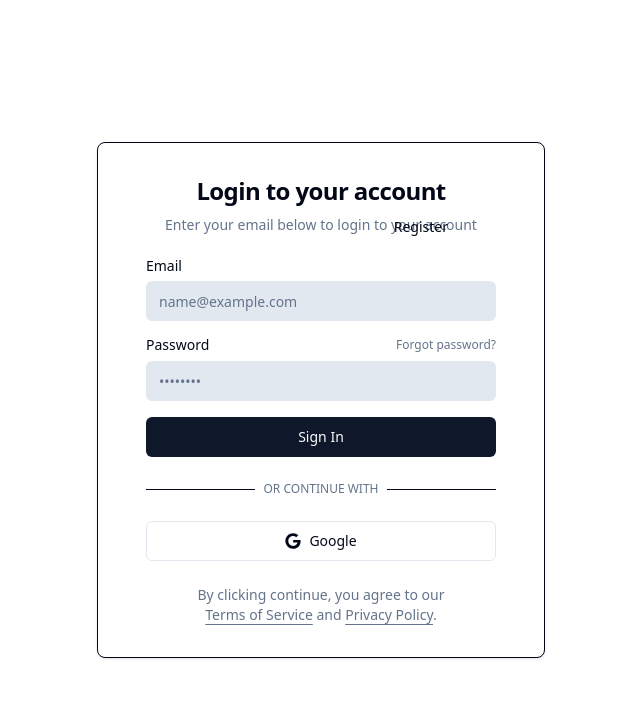
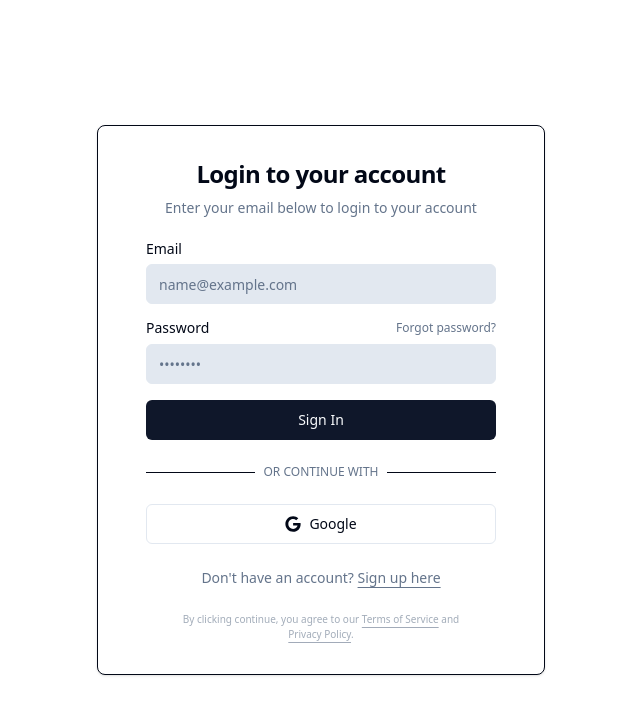
Before and after one commit to cr4zyCute/Custom_LoginPage, a Next.js app in the folder variant-1-nextjs-prisma-postgres/: page /login in a window 1280 px wide. Shown: the top 714 px of the page, without its empty margins (319-959 px from the left). Built offline with nearby package versions, Linux system fonts and the light colour scheme; no server answers; the database is empty.

Commit message:
updated the images in the theme side

```diff
--- a/variant-1-nextjs-prisma-postgres/src/actions/theme-actions.ts
+++ b/variant-1-nextjs-prisma-postgres/src/actions/theme-actions.ts
@@ -43,6 +43,14 @@ export async function updateThemeBackground(themeId: string, backgroundUrl: stri
     }
 
     config.assets.backgroundImage = backgroundUrl;
+    // Also update sidebar image to match, so the theme looks consistent
+    config.assets.sidebarImage = backgroundUrl;
+
+    // If darkAssets exists, update it too to ensure consistency when user explicitly changes background
+    if (config.darkAssets) {
+        config.darkAssets.backgroundImage = backgroundUrl;
+        config.darkAssets.sidebarImage = backgroundUrl;
+    }
 
     await prisma.theme.update({
       where: { id: themeId },
--- a/variant-1-nextjs-prisma-postgres/src/app/admin/themes/theme-card.tsx
+++ b/variant-1-nextjs-prisma-postgres/src/app/admin/themes/theme-card.tsx
@@ -45,7 +45,11 @@ export function ThemeCard({ theme, onSelect }: ThemeCardProps) {
         className="aspect-video w-full relative border-b overflow-hidden"
         style={style}
       >
-        <ThemePreview layout={theme.layout} backgroundImage={assets?.backgroundImage} />
+        <ThemePreview
+          layout={theme.layout}
+          backgroundImage={assets?.backgroundImage}
+          sidebarImage={assets?.sidebarImage}
+        />
       </div>
 
       {/* Info & Action */}
--- a/variant-1-nextjs-prisma-postgres/src/app/admin/themes/themes-grid.tsx
+++ b/variant-1-nextjs-prisma-postgres/src/app/admin/themes/themes-grid.tsx
@@ -5,7 +5,16 @@ import { Theme } from "@prisma/client"
 import { ThemeConfig } from "@/types/theme"
 import { ThemeCard, ThemePreview } from "./theme-card"
 import { Button } from "@/components/ui/button"
-import { X, ChevronLeft, ChevronRight, Image as ImageIcon, Upload, ImagePlus, Loader2 } from "lucide-react"
+import { X, ChevronLeft, ChevronRight, Image as ImageIcon, Upload, ImagePlus, Loader2, Grid2X2 } from "lucide-react"
+
+const SAMPLE_IMAGES = [
+  "https://images.unsplash.com/photo-1603909223429-69bb7101f420?ixlib=rb-4.0.3&auto=format&fit=crop&w=2070&q=80", // Forest (Dark)
+  "https://images.unsplash.com/photo-1518531933037-91b2f5f229cc?auto=format&fit=crop&w=2070&q=80", // Fern (Light)
+  "https://images.unsplash.com/photo-1550684848-fac1c5b4e853?auto=format&fit=crop&w=2070&q=80", // Abstract Green
+  "https://images.unsplash.com/photo-1464822759023-fed622ff2c3b?auto=format&fit=crop&w=2070&q=80", // Mountains
+  "https://images.unsplash.com/photo-1550684847-75bdda21cc95?auto=format&fit=crop&w=2070&q=80", // Geometric
+  "https://images.unsplash.com/photo-1497250681960-ef046c08a56e?auto=format&fit=crop&w=2070&q=80"  // Plant
+]
 import { useFormStatus } from "react-dom"
 import { motion, AnimatePresence, Variants } from "framer-motion"
 import { uploadFile } from "@/actions/upload-actions"
@@ -112,7 +121,7 @@ function ThemeDetailsModal({ theme, onClose, activateAction }: { theme: Theme, o
 
   const slides = [
     { type: 'preview', label: 'Schematic' },
-    { type: 'placeholder', label: 'Mobile' },
+    { type: 'gallery', label: 'Gallery' },
     { type: 'custom', label: 'Background' }
   ]
 
@@ -142,6 +151,13 @@ function ThemeDetailsModal({ theme, onClose, activateAction }: { theme: Theme, o
         console.error("Upload failed:", uploadRes.error)
         // Ideally show a toast here
     }
+    setIsUploading(false)
+  }
+
+  const handleSelectSample = async (url: string) => {
+    setIsUploading(true)
+    await updateThemeBackground(theme.id, url)
+    router.refresh()
     setIsUploading(false)
   }
 
@@ -216,18 +232,44 @@ function ThemeDetailsModal({ theme, onClose, activateAction }: { theme: Theme, o
 
               {currentSlide === 1 && (
                 <motion.div
-                  key="placeholder"
+                  key="gallery"
                   initial={{ opacity: 0 }}
                   animate={{ opacity: 1 }}
                   exit={{ opacity: 0 }}
                   transition={{ duration: 0.2 }}
-                  className="w-full h-full flex flex-col items-center justify-center bg-muted/20"
+                  className="w-full h-full flex flex-col items-center justify-center bg-muted/20 p-6 overflow-y-auto"
                 >
-                  <div className="w-16 h-16 rounded-full bg-muted flex items-center justify-center mb-4">
-                    <ImageIcon className="w-8 h-8 text-muted-foreground" />
+                  <h3 className="text-lg font-semibold mb-4 text-center">Select Background</h3>
+                  <div className="grid grid-cols-2 md:grid-cols-3 gap-4 w-full max-w-lg">
+                    {SAMPLE_IMAGES.map((url, idx) => (
+                      <button
+                        key={idx}
+                        onClick={() => handleSelectSample(url)}
+                        disabled={isUploading}
+                        className={`relative aspect-video rounded-md overflow-hidden border-2 transition-all group ${
+                          assets?.backgroundImage === url
+                            ? "border-primary ring-2 ring-primary ring-offset-2"
+                            : "border-transparent hover:border-primary/50"
+                        }`}
+                      >
+                        <img
+                          src={url}
+                          alt={`Sample ${idx + 1}`}
+                          className="w-full h-full object-cover transition-transform group-hover:scale-110"
+                        />
+                        {isUploading && assets?.backgroundImage === url && (
+                           <div className="absolute inset-0 bg-black/50 flex items-center justify-center">
+                              <Loader2 className="w-6 h-6 animate-spin text-white" />
+                           </div>
+                        )}
+                        {assets?.backgroundImage === url && (
+                          <div className="absolute top-1 right-1 bg-primary text-primary-foreground text-[10px] px-1.5 py-0.5 rounded-full font-bold shadow-sm">
+                            ACTIVE
+                          </div>
+                        )}
+                      </button>
+                    ))}
                   </div>
-                  <p className="text-sm font-medium text-muted-foreground">Mobile Preview</p>
-                  <p className="text-xs text-muted-foreground/60 mt-1">Coming Soon</p>
                 </motion.div>
               )}
 
@@ -312,7 +354,7 @@ function ThemeDetailsModal({ theme, onClose, activateAction }: { theme: Theme, o
                     )}
                     {idx === 1 && (
                         <div className="w-full h-full bg-muted/20 flex items-center justify-center">
-                             <ImageIcon className="w-4 h-4 text-muted-foreground" />
+                             <Grid2X2 className="w-4 h-4 text-muted-foreground" />
                         </div>
                     )}
                     {idx === 2 && (
--- a/variant-1-nextjs-prisma-postgres/src/app/login/page.tsx
+++ b/variant-1-nextjs-prisma-postgres/src/app/login/page.tsx
@@ -15,18 +15,19 @@ export default function LoginPage() {
       title="Login to your account"
       description="Enter your email below to login to your account"
     >
-      <div className="absolute right-4 top-4 md:right-8 md:top-8">
-         <Link
-          href="/register"
-          className="inline-flex items-center justify-center rounded-md text-sm font-medium ring-offset-background transition-colors focus-visible:outline-none focus-visible:ring-2 focus-visible:ring-ring focus-visible:ring-offset-2 disabled:pointer-events-none disabled:opacity-50 hover:bg-accent hover:text-accent-foreground h-10 px-4 py-2"
-        >
-          Register
-        </Link>
-      </div>
-
       <LoginForm />
 
       <p className="px-8 text-center text-sm text-muted-foreground">
+        Don&apos;t have an account?{" "}
+        <Link
+          href="/register"
+          className="underline underline-offset-4 hover:text-primary font-medium"
+        >
+          Sign up here
+        </Link>
+      </p>
+
+      <p className="px-8 text-center text-[10px] text-muted-foreground/60">
         By clicking continue, you agree to our{" "}
         <Link
           href="/terms"
--- a/variant-1-nextjs-prisma-postgres/src/components/auth/auth-layout.tsx
+++ b/variant-1-nextjs-prisma-postgres/src/components/auth/auth-layout.tsx
@@ -14,7 +14,7 @@ interface AuthLayoutProps {
 }
 
 export function AuthLayout({ children, title, description }: AuthLayoutProps) {
-  const { theme } = useTheme()
+  const { theme, isDark } = useTheme()
   const layout = theme?.layout || "Centered"
 
   // Parse theme config
@@ -31,24 +31,29 @@ export function AuthLayout({ children, title, description }: AuthLayoutProps) {
   const isPlantie = theme?.name === "Healthcare Green"
 
   // Custom Background Image
-  const backgroundImage = config?.assets?.backgroundImage
+  const activeAssets = (isDark && config?.darkAssets) ? config.darkAssets : config?.assets
+  const backgroundImage = activeAssets?.backgroundImage
+  const sidebarImage = activeAssets?.sidebarImage
 
   // Common Form Container
   const FormContainer = (
     <div className={cn(
       "flex w-full flex-col justify-center space-y-6 sm:w-[350px] mx-auto relative z-10",
-      isPlantie && "text-white"
+      isPlantie && isDark && "text-white",
+      isPlantie && !isDark && "text-foreground"
     )}>
       <div className="flex flex-col space-y-2 text-center">
         <h1 className={cn(
           "text-2xl font-semibold tracking-tight",
-          isPlantie && "text-4xl font-bold tracking-tight mb-2 text-white"
+          isPlantie && isDark && "text-4xl font-bold tracking-tight mb-2 text-white",
+          isPlantie && !isDark && "text-4xl font-bold tracking-tight mb-2 text-foreground"
         )}>
           {title}
         </h1>
         <p className={cn(
           "text-sm text-muted-foreground",
-          isPlantie && "text-gray-400"
+          isPlantie && isDark && "text-gray-400",
+          isPlantie && !isDark && "text-muted-foreground"
         )}>
           {description}
         </p>
@@ -62,16 +67,16 @@ export function AuthLayout({ children, title, description }: AuthLayoutProps) {
     <div className="relative hidden h-full flex-col bg-muted p-10 text-white lg:flex dark:border-r border-border">
       <div className="absolute inset-0 bg-primary/20" />
       {isPlantie && (
-         <div className="absolute inset-0 bg-black/60 z-10" />
+         <div className={cn("absolute inset-0 z-10", isDark ? "bg-black/60" : "bg-white/20")} />
       )}
 
       <div className="relative z-20 flex items-center text-lg font-medium text-foreground">
         {isPlantie ? (
              <div className="flex items-center gap-2">
                 <div className="w-8 h-8 rounded-full bg-primary flex items-center justify-center">
-                    <span className="text-black font-bold">P</span>
+                    <span className="text-primary-foreground font-bold">P</span>
                 </div>
-                <span className="text-white font-bold tracking-wider">PLANTIE</span>
+                <span className={cn("font-bold tracking-wider", isDark ? "text-white" : "text-foreground")}>PLANTIE</span>
              </div>
         ) : (
              <>
@@ -119,11 +124,13 @@ export function AuthLayout({ children, title, description }: AuthLayoutProps) {
                   className="absolute inset-0 bg-cover bg-center z-0 scale-105"
                   style={{
                       backgroundImage: backgroundImage ? `url("${backgroundImage}")` : 'url("https://images.unsplash.com/photo-1603909223429-69bb7101f420?ixlib=rb-4.0.3&auto=format&fit=crop&w=2070&q=80")',
-                      filter: 'brightness(0.25) contrast(1.1)'
+                      filter: (isPlantie && !isDark)
+                          ? 'brightness(0.95) contrast(1.05)'
+                          : 'brightness(0.25) contrast(1.1)'
                   }}
                 />
                 {/* Decorative Elements */}
-                <div className="absolute top-0 left-0 w-full h-full bg-gradient-to-b from-black/50 via-transparent to-black/80 z-0 pointer-events-none" />
+                <div className={cn("absolute top-0 left-0 w-full h-full z-0 pointer-events-none", isDark ? "bg-gradient-to-b from-black/50 via-transparent to-black/80" : "bg-gradient-to-b from-white/30 via-transparent to-white/50")} />
 
                 {/* Plantie Header Removed */}
 
@@ -137,24 +144,27 @@ export function AuthLayout({ children, title, description }: AuthLayoutProps) {
         <div className={cn(
           "relative z-10 w-[min(100%,56rem)] overflow-hidden rounded-[28px] border transition-all duration-500",
           isPlantie
-            ? "login-card border-white/35 bg-white/20 backdrop-blur-2xl shadow-[0_20px_40px_rgba(0,0,0,0.25)]"
+            ? (isDark
+                ? "login-card border-white/35 bg-white/20 backdrop-blur-2xl shadow-[0_20px_40px_rgba(0,0,0,0.25)]"
+                : "border-white/40 bg-white/60 backdrop-blur-xl shadow-xl")
             : "bg-background border-border shadow-2xl"
         )}>
           <div className={cn(
             "grid",
-            isPlantie ? "grid-cols-1 md:grid-cols-[280px_1fr]" : "grid-cols-1"
+            isPlantie || sidebarImage ? "grid-cols-1 md:grid-cols-[280px_1fr]" : "grid-cols-1"
           )}>
-            {isPlantie && (
+            {(isPlantie || sidebarImage) && (
               <div className="relative hidden md:block">
                 <div
-                  className="absolute inset-0 bg-cover bg-center"
+                  className="absolute inset-0 bg-cover bg-center transition-all duration-700"
                   style={{
-                    backgroundImage:
-                      'url("https://images.unsplash.com/photo-1615486363973-9a7877b3f2ae?auto=format&fit=crop&w=900&q=80")',
-                    filter: "brightness(0.75) contrast(1.05)",
+                    backgroundImage: sidebarImage
+                        ? `url("${sidebarImage}")`
+                        : 'url("https://images.unsplash.com/photo-1615486363973-9a7877b3f2ae?auto=format&fit=crop&w=900&q=80")',
+                    filter: isDark ? "brightness(0.85) contrast(1.1)" : "brightness(0.95) contrast(1.05)",
                   }}
                 />
-                <div className="absolute inset-0 bg-gradient-to-tr from-[#050902]/90 via-[#050902]/40 to-transparent" />
+                <div className={cn("absolute inset-0", isDark ? "bg-gradient-to-t from-black/80 via-black/20 to-transparent" : "bg-gradient-to-tr from-white/60 via-white/20 to-transparent")} />
               </div>
             )}
 
--- a/variant-1-nextjs-prisma-postgres/src/components/theme-provider.tsx
+++ b/variant-1-nextjs-prisma-postgres/src/components/theme-provider.tsx
@@ -6,9 +6,10 @@ import { Theme, ThemeConfig } from "@/types/theme"
 
 interface ThemeContextType {
   theme: Theme | null
+  isDark: boolean
 }
 
-const ThemeContext = React.createContext<ThemeContextType>({ theme: null })
+const ThemeContext = React.createContext<ThemeContextType>({ theme: null, isDark: false })
 
 interface ThemeProviderProps {
   children: React.ReactNode
@@ -17,6 +18,7 @@ interface ThemeProviderProps {
 
 export function ThemeProvider({ children, initialTheme }: ThemeProviderProps) {
   const [theme, setTheme] = React.useState<Theme | null>(initialTheme || null)
+  const [isDark, setIsDark] = React.useState(false)
   const pathname = usePathname()
 
   // Sync state when prop changes (Crucial for real-time updates)
@@ -106,9 +108,9 @@ export function ThemeProvider({ children, initialTheme }: ThemeProviderProps) {
           ? JSON.parse(rawConfig)
           : rawConfig as ThemeConfig
 
-        // Apply colors
-        Object.entries(config.colors).forEach(([key, value]) => {
-          // Map seed keys to CSS variable names
+        // Helper to apply colors
+        const applyColors = (colors: ThemeConfig['colors']) => {
+          Object.entries(colors).forEach(([key, value]) => {
             const varName = key === 'mutedForeground' ? 'muted-foreground' :
                             key === 'primaryForeground' ? 'primary-foreground' :
                             key === 'secondaryForeground' ? 'secondary-foreground' :
@@ -118,11 +120,32 @@ export function ThemeProvider({ children, initialTheme }: ThemeProviderProps) {
 
             root.style.setProperty(`--${varName}`, value)
           })
+        }
+
+        // Apply colors based on system preference if darkColors exists
+        const mediaQuery = window.matchMedia('(prefers-color-scheme: dark)')
+
+        const updateTheme = () => {
+          setIsDark(mediaQuery.matches)
+          if (config.darkColors && mediaQuery.matches) {
+            applyColors(config.darkColors)
+          } else {
+            applyColors(config.colors)
+          }
+        }
+
+        // Initial apply
+        updateTheme()
+
+        // Listen for changes
+        mediaQuery.addEventListener('change', updateTheme)
 
         // Apply typography
         if (config.typography) {
             root.style.setProperty('--font-sans', config.typography.fontFamily)
         }
+
+        return () => mediaQuery.removeEventListener('change', updateTheme)
 
       } catch (e) {
         console.error("Failed to parse theme config", e)
@@ -131,7 +154,7 @@ export function ThemeProvider({ children, initialTheme }: ThemeProviderProps) {
   }, [theme, pathname])
 
   return (
-    <ThemeContext.Provider value={{ theme }}>
+    <ThemeContext.Provider value={{ theme, isDark }}>
       {children}
     </ThemeContext.Provider>
   )
--- a/variant-1-nextjs-prisma-postgres/src/types/theme.ts
+++ b/variant-1-nextjs-prisma-postgres/src/types/theme.ts
@@ -19,6 +19,24 @@ export interface ThemeConfig {
     input: string;
     ring: string;
     radius: string; // e.g., "0.5rem"
+  };
+  darkColors?: {
+    primary: string;
+    primaryForeground?: string;
+    secondary: string;
+    secondaryForeground?: string;
+    background: string;
+    foreground: string;
+    muted: string;
+    mutedForeground: string;
+    accent?: string;
+    accentForeground?: string;
+    destructive?: string;
+    destructiveForeground?: string;
+    border: string;
+    input: string;
+    ring: string;
+    radius: string;
   };
   typography: {
     fontFamily: string;
@@ -46,6 +64,12 @@ export interface ThemeConfig {
     sidebarImage?: string;
     overlayOpacity?: number; // 0 to 1
   };
+  darkAssets?: {
+    logo?: string;
+    backgroundImage?: string;
+    sidebarImage?: string;
+    overlayOpacity?: number; // 0 to 1
+  };
   animations?: {
     initial: any;
     animate: any;
```
Also changed, not shown: variant-1-nextjs-prisma-postgres/prisma/seed.ts (+24 -4 lines), 1 other file (tests, documents, lock files or other folders). Lines whose indentation alone changed are shown as unchanged.
